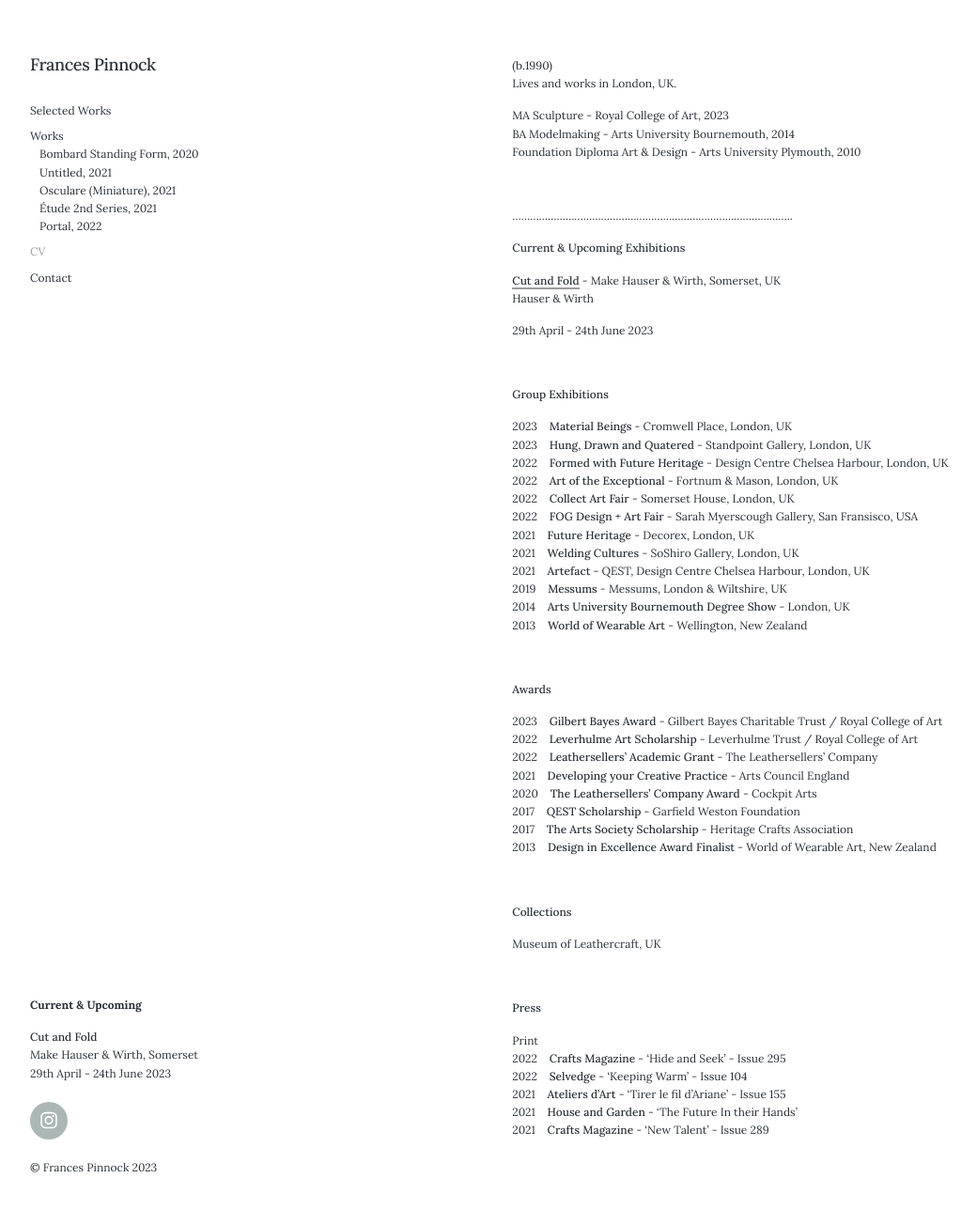
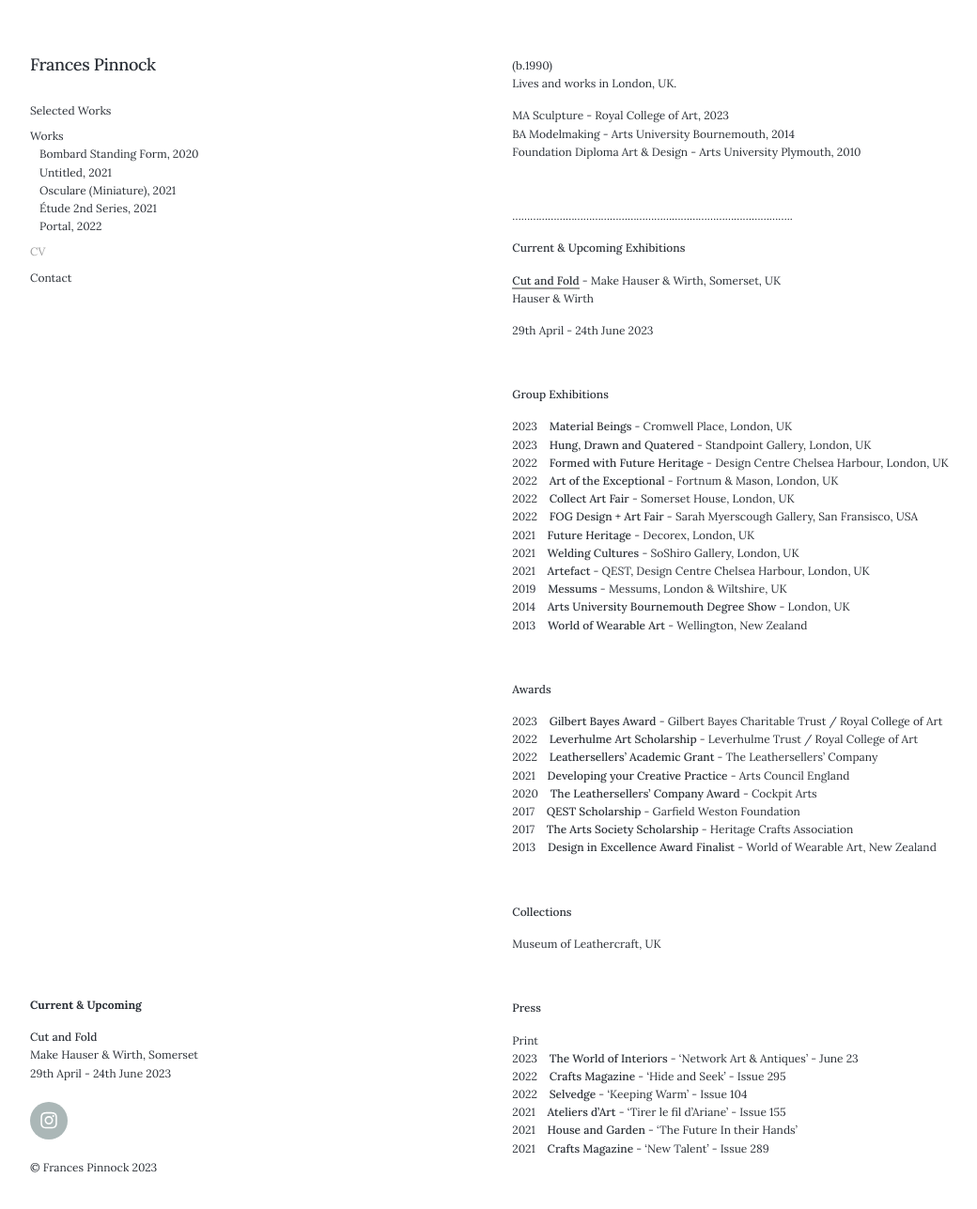
Before and after one commit to francespinnock/francespinnock.github.io, a Jekyll site: the page built from _pages/cv.md, in a window 1280 px wide and 1292 px high. Shown: the top 1287 px of the window at 94% size, without its empty margins (28-1068 px from the left). Built offline with Jekyll 4.4.1, drawn with Linux system fonts in a browser that asks for light colours; nearby versions of some CDN libraries.

Commit message:
Update cv.md

```diff
--- a/_pages/cv.md
+++ b/_pages/cv.md
@@ -75,6 +75,7 @@ Museum of Leathercraft, UK
 
 
 Print
+2023&nbsp;&nbsp;&nbsp; **The World of Interiors** - 'Network Art & Antiques' - June 23
 2022&nbsp;&nbsp;&nbsp; **Crafts Magazine** - 'Hide and Seek' - Issue 295
 2022&nbsp;&nbsp;&nbsp; **Selvedge** - 'Keeping Warm' - Issue 104
 2021&nbsp;&nbsp;&nbsp; **Ateliers d'Art** - 'Tirer le fil d'Ariane' - Issue 155
```
